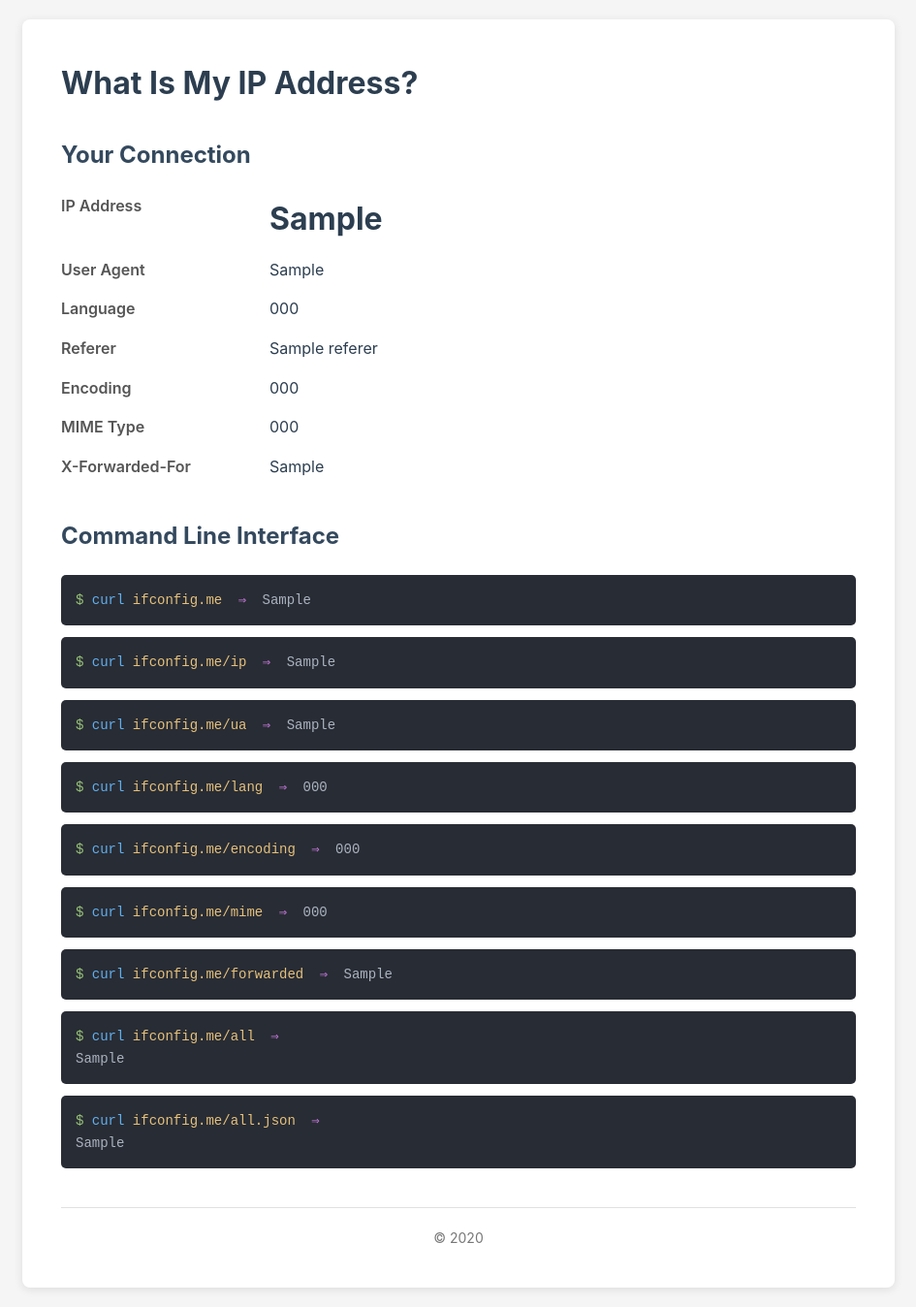
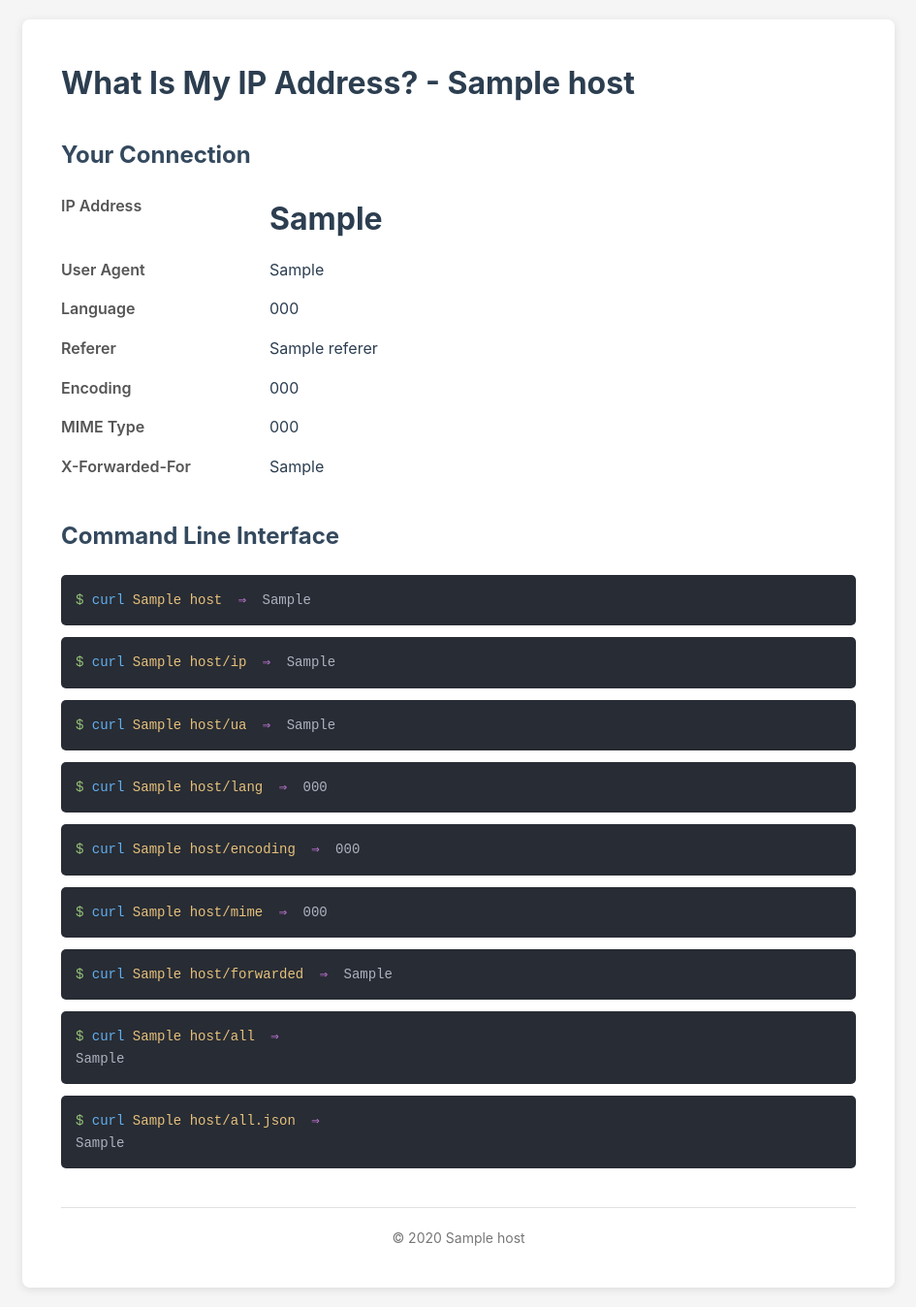
Before and after one commit to albujuk/ifconfig-py, a FastAPI app: template app/templates/index.html in a window 1280 px wide. Shown: the whole page at 97% size, without its empty margins (167-1112 px from the left). Run offline with FastAPI, Linux system fonts and the light colour scheme; the template is opened without the code that fills it: most values are stand-ins (such as "Sample title", 1, 10 or a date in 2020).

Commit message:
feat(ui): display request host in page title and CLI examples
Add dynamic host detection from request headers and expose it to the template.
Replace hardcoded `ifconfig.me` references with the current host across the UI,
including page title, header link, CLI curl examples, and footer.

This allows the interface and command examples to automatically adapt when the
service is deployed under a custom domain or host.

Bump version to 1.1.0.

```diff
--- a/app/main.py
+++ b/app/main.py
@@ -131,6 +131,7 @@
                 "info": info,
                 "info_str": str(info),
                 "current_year": datetime.now().year,
+                "host": request.headers.get("host", request.base_url.netloc),
             },
         )
 
--- a/app/templates/index.html
+++ b/app/templates/index.html
@@ -4,7 +4,7 @@
 <head>
     <meta charset="UTF-8">
     <meta name="viewport" content="width=device-width, initial-scale=1.0">
-    <title>What Is My IP Address?</title>
+    <title>What Is My IP Address? - {{ host }}</title>
     <link rel="stylesheet" href="{{ url_for('static', path='css/styles.css') }}">
     <link rel="icon" type="image/x-icon" href="{{ url_for('static', path='icons/favicon.ico') }}">
     <link rel="icon" type="image/png" sizes="32x32" href="{{ url_for('static', path='icons/favicon-32x32.png') }}">
@@ -15,8 +15,7 @@
 
 <body>
     <div class="container">
-        <h1>What Is My IP Address?</h1>
-
+        <h1><a href="/" style="color: inherit; text-decoration: none;">What Is My IP Address? - {{ host }}</a></h1>
         <div class="info-section">
             <h2>Your Connection</h2>
             <div class="info-grid">
@@ -48,69 +47,69 @@
         <div class="command-section">
             <h2>Command Line Interface</h2>
 
-            <div class="command-block" data-copy="curl ifconfig.me">
-                <span class="prompt">$ </span><span class="command">curl</span> <span class="url">ifconfig.me</span>
+            <div class="command-block" data-copy="curl {{ host }}">
+                <span class="prompt">$ </span><span class="command">curl</span> <span class="url">{{ host }}</span>
                 <span class="arrow">⇒</span> <span class="output">{{ info.ip }}</span>
                 <div class="copy-feedback">Copied!</div>
             </div>
 
-            <div class="command-block" data-copy="curl ifconfig.me/ip">
-                <span class="prompt">$ </span><span class="command">curl</span> <span class="url">ifconfig.me/ip</span>
+            <div class="command-block" data-copy="curl {{ host }}/ip">
+                <span class="prompt">$ </span><span class="command">curl</span> <span class="url">{{ host }}/ip</span>
                 <span class="arrow">⇒</span> <span class="output">{{ info.ip }}</span>
                 <div class="copy-feedback">Copied!</div>
             </div>
 
-            <div class="command-block" data-copy="curl ifconfig.me/ua">
-                <span class="prompt">$ </span><span class="command">curl</span> <span class="url">ifconfig.me/ua</span>
+            <div class="command-block" data-copy="curl {{ host }}/ua">
+                <span class="prompt">$ </span><span class="command">curl</span> <span class="url">{{ host }}/ua</span>
                 <span class="arrow">⇒</span> <span class="output">{{ info.user_agent }}</span>
                 <div class="copy-feedback">Copied!</div>
             </div>
 
-            <div class="command-block" data-copy="curl ifconfig.me/lang">
+            <div class="command-block" data-copy="curl {{ host }}/lang">
                 <span class="prompt">$ </span><span class="command">curl</span> <span
-                    class="url">ifconfig.me/lang</span> <span class="arrow">⇒</span> <span class="output">{{
+                    class="url">{{ host }}/lang</span> <span class="arrow">⇒</span> <span class="output">{{
                     info.accept_language }}</span>
                 <div class="copy-feedback">Copied!</div>
             </div>
 
-            <div class="command-block" data-copy="curl ifconfig.me/encoding">
+            <div class="command-block" data-copy="curl {{ host }}/encoding">
                 <span class="prompt">$ </span><span class="command">curl</span> <span
-                    class="url">ifconfig.me/encoding</span> <span class="arrow">⇒</span> <span class="output">{{
+                    class="url">{{ host }}/encoding</span> <span class="arrow">⇒</span> <span class="output">{{
                     info.accept_encoding }}</span>
                 <div class="copy-feedback">Copied!</div>
             </div>
 
-            <div class="command-block" data-copy="curl ifconfig.me/mime">
+            <div class="command-block" data-copy="curl {{ host }}/mime">
                 <span class="prompt">$ </span><span class="command">curl</span> <span
-                    class="url">ifconfig.me/mime</span> <span class="arrow">⇒</span> <span class="output">{{ info.accept
+                    class="url">{{ host }}/mime</span> <span class="arrow">⇒</span> <span class="output">{{ info.accept
                     }}</span>
                 <div class="copy-feedback">Copied!</div>
             </div>
 
-            <div class="command-block" data-copy="curl ifconfig.me/forwarded">
+            <div class="command-block" data-copy="curl {{ host }}/forwarded">
                 <span class="prompt">$ </span><span class="command">curl</span> <span
-                    class="url">ifconfig.me/forwarded</span> <span class="arrow">⇒</span> <span class="output">{{
+                    class="url">{{ host }}/forwarded</span> <span class="arrow">⇒</span> <span class="output">{{
                     info.forwarded_for or info.real_ip or info.ip }}</span>
                 <div class="copy-feedback">Copied!</div>
             </div>
 
-            <div class="command-block" data-copy="curl ifconfig.me/all">
-                <span class="prompt">$ </span><span class="command">curl</span> <span class="url">ifconfig.me/all</span>
+            <div class="command-block" data-copy="curl {{ host }}/all">
+                <span class="prompt">$ </span><span class="command">curl</span> <span class="url">{{ host }}/all</span>
                 <span class="arrow">⇒</span><br>
                 <span class="output">{{ info_str }}
                     <div class="copy-feedback">Copied!</div>
             </div>
 
-            <div class="command-block" data-copy="curl ifconfig.me/all.json">
+            <div class="command-block" data-copy="curl {{ host }}/all.json">
                 <span class="prompt">$ </span><span class="command">curl</span> <span
-                    class="url">ifconfig.me/all.json</span> <span class="arrow">⇒</span><br>
+                    class="url">{{ host }}/all.json</span> <span class="arrow">⇒</span><br>
                 <span class="output">{{ info.model_dump() }}</span>
                 <div class="copy-feedback">Copied!</div>
             </div>
         </div>
 
         <footer>
-            © {{ current_year }}
+            &copy; {{ current_year }} {{ host }}
         </footer>
     </div>
 
--- a/pyproject.toml
+++ b/pyproject.toml
@@ -1,6 +1,6 @@
 [project]
 name = "ifconfig-py"
-version = "1.0.1"
+version = "1.1.0"
 description = "A Python implementation of ifconfig.me, built with FastAPI"
 readme = "README.md"
 requires-python = ">=3.14"
```
Also changed, not shown: 1 other file.
